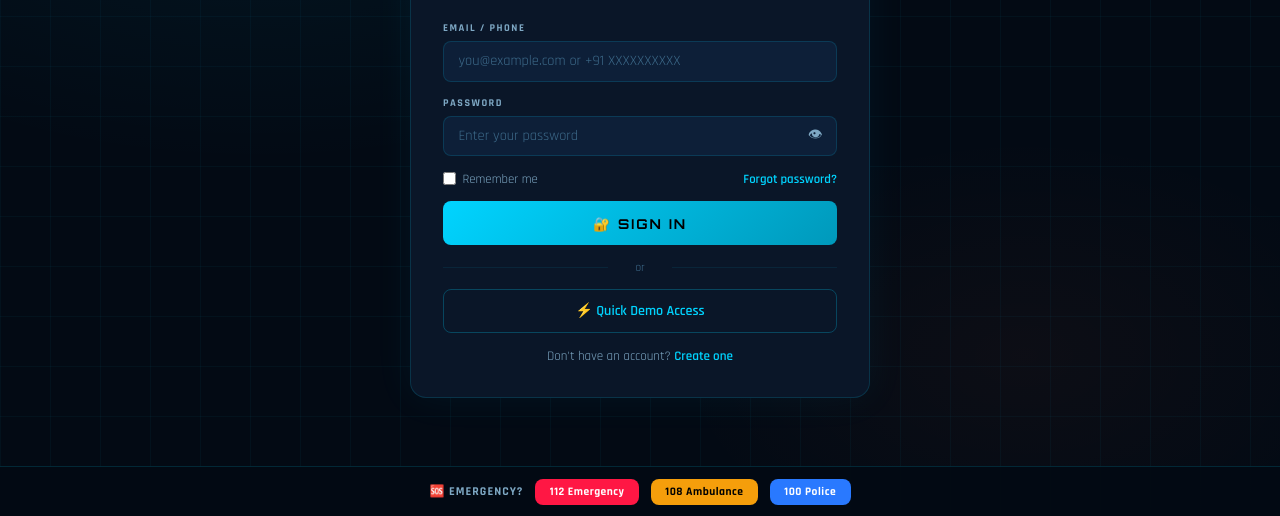
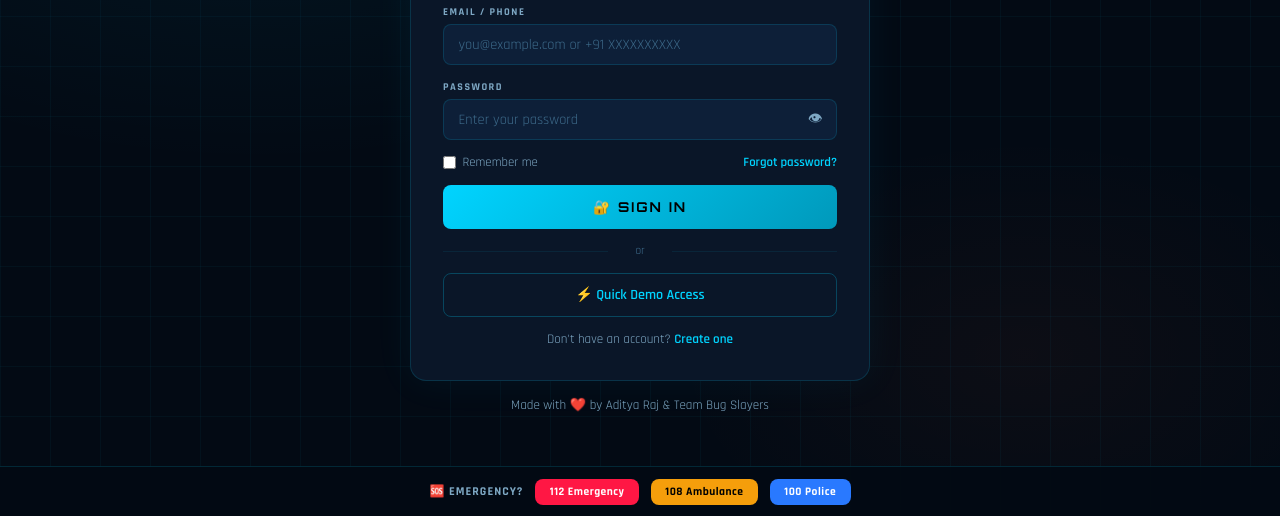
Before and after one commit to mradityaraj04-bit/-Emergencyalert, a plain HTML site: page index.html in a window 1280 px wide. Shown: the part 284-800 px from the top of the page. Drawn offline with nearby package versions, Linux system fonts and the light colour scheme.

Commit message:
Add credit section to index.html

```diff
--- a/index.html
+++ b/index.html
@@ -118,6 +118,10 @@
         <button class="auth-btn-primary" onclick="doForgot()">📧 SEND RESET LINK</button>
         <p class="auth-switch"><a href="#" onclick="switchAuth('login')">← Back to Sign In</a></p>
       </div>
+    </div>
+
+    <div class="auth-credit" style="text-align:center;color:var(--text2);font-size:.82rem;margin-top:1rem;">
+      Made with ❤️ by Aditya Raj & Team Bug Slayers
     </div>
 
   </div>
```
